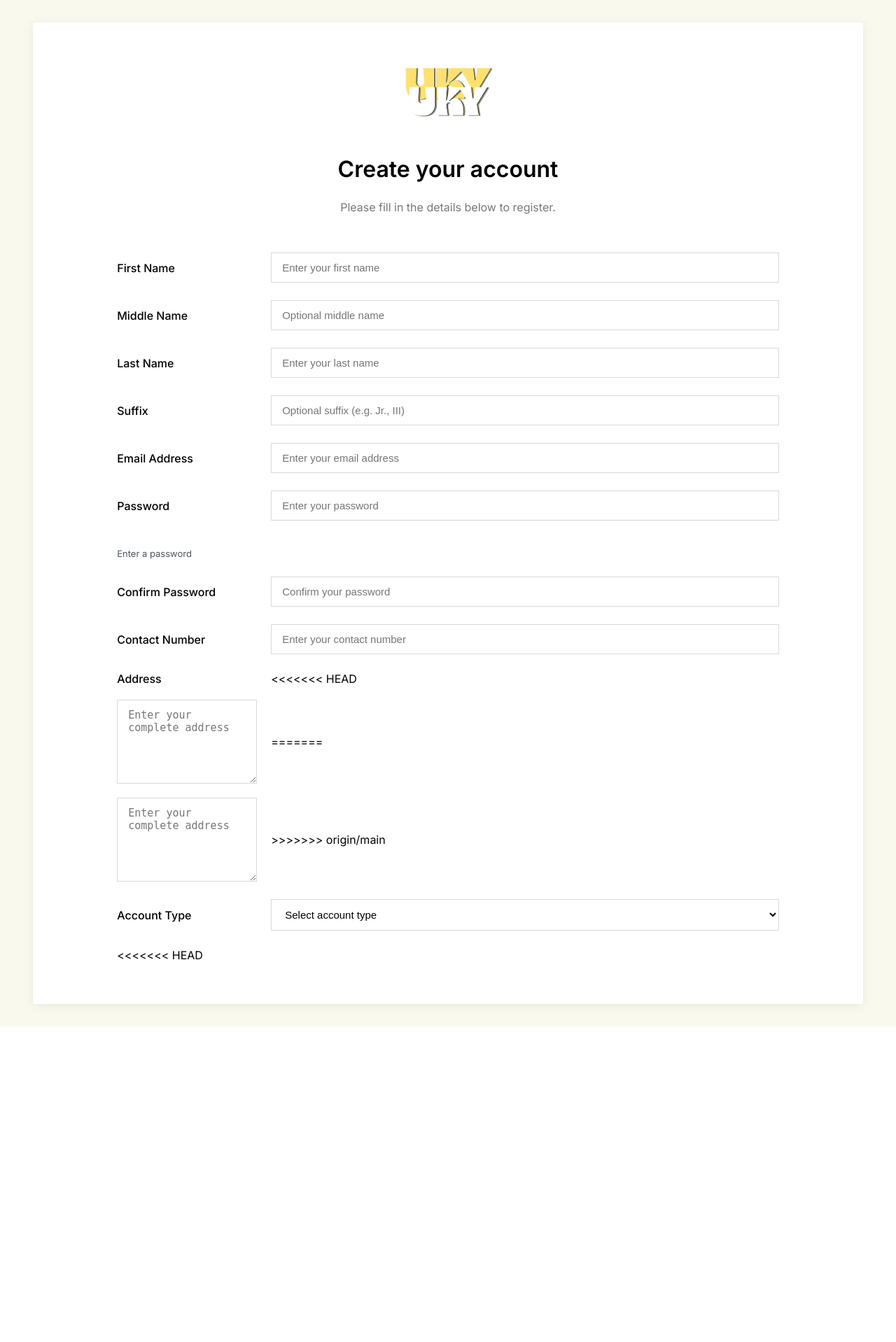
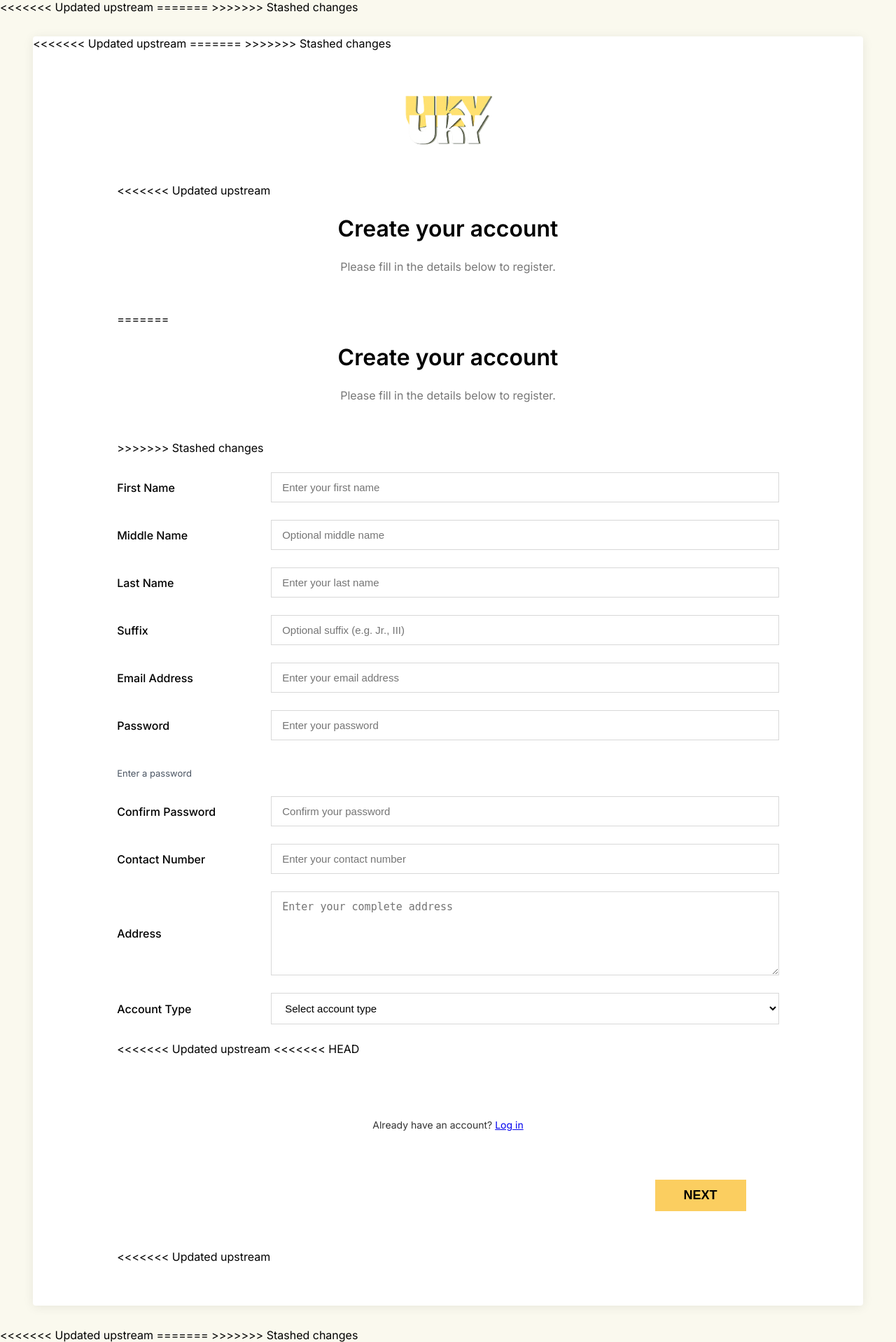
Before and after one commit to mang2mas/E_Commerce_Ukay_Repo, a Spring Boot app: page /REGISTRATION.html in a window 1280 px wide. Shown: the whole page at 70% size. Before the commit the page ends 1467 px from the top, so only its background shows below. Run offline with Spring Boot 4, Linux system fonts and the light colour scheme; some of the project's set-up classes (security, data sources, template engines, error pages and the like) are left out, and stand-ins take their place.

Commit message:
Add Maven clean plugin and update registration form HTML structure

```diff
--- a/backend/src/main/resources/application.properties
+++ b/backend/src/main/resources/application.properties
@@ -2,7 +2,7 @@ spring.application.name=backend
 
 spring.datasource.url=${DB_URL:jdbc:mysql://localhost:3306/group6_ecommerce?allowPublicKeyRetrieval=true&useSSL=false&serverTimezone=UTC}
 spring.datasource.username=${DB_USERNAME:root}
-spring.datasource.password=${DB_PASSWORD:GreenMoss57}
+spring.datasource.password=${DB_PASSWORD:jenmarcpromax}
 spring.datasource.driver-class-name=com.mysql.cj.jdbc.Driver
 
 spring.jpa.hibernate.ddl-auto=update
--- a/backend/src/main/resources/static/REGISTRATION.html
+++ b/backend/src/main/resources/static/REGISTRATION.html
@@ -1,82 +1,119 @@
 <!DOCTYPE html>
 <html lang="en">
 <head>
+<<<<<<< Updated upstream
   <meta charset="UTF-8">
   <meta name="viewport" content="width=device-width, initial-scale=1.0">
   <title>Register</title>
   <link rel="stylesheet" href="css/Registrationglobal.css">
   <link rel="stylesheet" href="css/REGISTRATION.css">
   <link href="https://fonts.googleapis.com/css2?family=Inter:wght@400;500;600;700&display=swap" rel="stylesheet">
+=======
+    <meta charset="UTF-8">
+    <meta name="viewport" content="width=device-width, initial-scale=1.0">
+    <title>Register</title>
+
+
+    <link rel="stylesheet" href="css/Registrationglobal.css">
+    <link rel="stylesheet" href="css/REGISTRATION.css">
+
+
+    <link
+      href="https://fonts.googleapis.com/css2?family=Inter:wght@400;500;600;700&display=swap"
+      rel="stylesheet"
+    >
+>>>>>>> Stashed changes
 </head>
 <body>
 
+
 <form id="registrationForm" class="frame9">
   <section class="frame10">
+<<<<<<< Updated upstream
+=======
+
+
+>>>>>>> Stashed changes
     <div class="logo-container">
       <img src="images/LOGO.png" alt="Logo" class="form-logo">
     </div>
 
+
     <div class="form-body">
+<<<<<<< Updated upstream
       <h2 class="form-title">Create your account</h2>
       <p class="form-subtitle">Please fill in the details below to register.</p>
+=======
+
+
+      <h2 class="form-title">Create your account</h2>
+
+
+      <p class="form-subtitle">
+        Please fill in the details below to register.
+      </p>
+>>>>>>> Stashed changes
+
 
       <div class="form-row">
         <label for="firstName">First Name</label>
         <input id="firstName" name="firstName" type="text" placeholder="Enter your first name" required>
       </div>
 
+
       <div class="form-row">
         <label for="middleName">Middle Name</label>
         <input id="middleName" name="middleName" type="text" placeholder="Optional middle name">
       </div>
+
 
       <div class="form-row">
         <label for="lastName">Last Name</label>
         <input id="lastName" name="lastName" type="text" placeholder="Enter your last name" required>
       </div>
 
+
       <div class="form-row">
         <label for="suffix">Suffix</label>
         <input id="suffix" name="suffix" type="text" placeholder="Optional suffix (e.g. Jr., III)">
       </div>
+
 
       <div class="form-row">
         <label for="email">Email Address</label>
         <input id="email" name="email" type="email" placeholder="Enter your email address" required>
       </div>
 
+
       <div class="form-row">
         <label for="password">Password</label>
         <input id="password" name="password" type="password" placeholder="Enter your password" required>
       </div>
+
 
       <div class="password-strength-row">
         <div class="password-strength-bar" id="passwordStrengthBar"></div>
         <div class="password-strength-label" id="passwordStrengthLabel">Enter a password</div>
       </div>
 
+
       <div class="form-row">
         <label for="confirmPassword">Confirm Password</label>
         <input id="confirmPassword" name="confirmPassword" type="password" placeholder="Confirm your password" required>
       </div>
+
 
       <div class="form-row">
         <label for="contactNumber">Contact Number</label>
         <input id="contactNumber" name="contactNumber" type="tel" inputmode="numeric" pattern="^09\d{9}$" placeholder="Enter your contact number" maxlength="11" required>
       </div>
 
+
       <div class="form-row">
         <label for="address">Address</label>
-<<<<<<< HEAD
         <textarea id="address" name="address" placeholder="Enter your complete address"></textarea>
-=======
-        <textarea
-          id="address"
-          name="address"
-          placeholder="Enter your complete address"
-        ></textarea>
->>>>>>> origin/main
       </div>
+
 
       <div class="form-row">
         <label for="accountType">Account Type</label>
@@ -88,6 +125,7 @@
         </select>
       </div>
 
+<<<<<<< Updated upstream
       <div id="seniorNotice" class="senior-notice" style="display:none;">
         <div class="notice-icon">ID</div>
         <div>If you are registering as a Senior Citizen or PWD, please upload a valid Senior Citizen ID or PWD ID.</div>
@@ -97,22 +135,8 @@
       <div id="idUploadSection" class="form-row" style="display:none;">
         <label for="idUpload">ID Upload</label>
         <input id="idUpload" name="idUpload" type="file" accept="image/*,.pdf">
-=======
-      <div
-        id="idUploadSection"
-        class="form-row"
-        style="display:none;"
-      >
-        <label for="idUpload">ID Upload</label>
+      </div>
 
-        <input
-          id="idUpload"
-          name="idUpload"
-          type="file"
-          accept="image/*,.pdf"
-        />
->>>>>>> origin/main
-      </div>
 
       <div id="successPopup" class="success-popup" hidden>
         <div class="success-popup-content">
@@ -121,15 +145,19 @@
         </div>
       </div>
 
+
       <div id="registerStatus" class="signup-prompt" style="text-align:center; margin-top:24px; font-size:14px; color:#c0392b;"></div>
+
 
       <div class="signup-prompt" style="text-align:center; margin-top:16px; font-size:14px; color:#333;">
         Already have an account? <a href="./login.html">Log in</a>
       </div>
 
+
       <div class="next-container">
         <button type="submit" class="frame-2367variant12">NEXT</button>
       </div>
+<<<<<<< Updated upstream
     </div>
   </section>
 </form>
@@ -156,61 +184,6 @@ function getPasswordStrength(password) {
   if (score >= 4) return { label: 'Strong password', width: '100%', color: '#22c55e' };
   if (score >= 3) return { label: 'Medium password', width: '65%', color: '#f59e0b' };
   return { label: 'Weak password', width: '30%', color: '#ef4444' };
-=======
-const accountType = document.getElementById("accountType");
-const idUploadSection = document.getElementById("idUploadSection");
-const seniorNotice = document.getElementById("seniorNotice");
-const registrationForm = document.getElementById("registrationForm");
-const passwordInput = document.getElementById("password");
-const passwordStrengthBar = document.getElementById("passwordStrengthBar");
-const passwordStrengthLabel = document.getElementById("passwordStrengthLabel");
-let formSubmitted = false;
-
-function showValidationError(fieldId, message) {
-  const button = document.getElementById(fieldId + "Error");
-  if (!button) return;
-  button.title = message;
-  if (message && formSubmitted) {
-    button.classList.add('active');
-    button.hidden = false;
-  } else {
-    button.classList.remove('active');
-    button.hidden = true;
-  }
-}
-
-function clearValidationErrors() {
-  [
-    'firstName', 'middleName', 'lastName', 'suffix', 'email',
-    'password', 'confirmPassword', 'contactNumber'
-  ].forEach(field => showValidationError(field, ''));
-}
-
-function validateField(fieldId) {
-  const value = document.getElementById(fieldId).value.trim();
-  switch (fieldId) {
-    case 'firstName':
-      showValidationError(fieldId, value ? '' : 'First name is required');
-      break;
-    case 'lastName':
-      showValidationError(fieldId, value ? '' : 'Last name is required');
-      break;
-    case 'email':
-      showValidationError(fieldId, /^\S+@\S+\.\S+$/.test(value) ? '' : 'Enter a valid email address');
-      break;
-    case 'password':
-      showValidationError(fieldId, value && isPasswordAcceptable(value) ? '' : 'Password must be medium or strong');
-      break;
-    case 'confirmPassword':
-      showValidationError(fieldId, value === document.getElementById('password').value ? '' : 'Passwords do not match');
-      break;
-    case 'contactNumber':
-      showValidationError(fieldId, /^09\d{9}$/.test(value) ? '' : 'Contact number must be 11 digits and start with 09');
-      break;
-    default:
-      break;
-  }
->>>>>>> origin/main
 }
 
 function setPasswordStrength(password) {
@@ -220,37 +193,6 @@ function setPasswordStrength(password) {
   passwordStrengthLabel.textContent = result.label;
 }
 
-<<<<<<< HEAD
-=======
-function getPasswordStrength(password) {
-  if (!password) {
-    return { label: 'Enter a password', width: '0%', color: '#d1d5db' };
-  }
-
-  let score = 0;
-  if (password.length >= 8) score += 1;
-  if (password.length >= 10) score += 1;
-  if (/[a-z]/.test(password)) score += 1;
-  if (/[A-Z]/.test(password)) score += 1;
-  if (/[0-9]/.test(password)) score += 1;
-  if (/[^A-Za-z0-9]/.test(password)) score += 1;
-
-  if (score >= 5) {
-    return { label: 'Strong password', width: '100%', color: '#22c55e' };
-  }
-  if (score >= 3) {
-    return { label: 'Medium password', width: '65%', color: '#f59e0b' };
-  }
-
-  return { label: 'Weak password', width: '30%', color: '#ef4444' };
-}
-
-function isPasswordAcceptable(password) {
-  const strength = getPasswordStrength(password);
-  return strength.label === 'Medium password' || strength.label === 'Strong password';
-}
-
->>>>>>> origin/main
 function combineFullName() {
   const first = document.getElementById('firstName').value.trim();
   const middle = document.getElementById('middleName').value.trim();
@@ -259,74 +201,13 @@ function combineFullName() {
   return [first, middle, last, suffix].filter(Boolean).join(' ').replace(/\s+/g, ' ').trim();
 }
 
-<<<<<<< HEAD
 passwordInput.addEventListener('input', () => setPasswordStrength(passwordInput.value));
-=======
-function validateForm() {
-  clearValidationErrors();
-  let valid = true;
-
-  const firstName = document.getElementById('firstName').value.trim();
-  const lastName = document.getElementById('lastName').value.trim();
-  const email = document.getElementById('email').value.trim();
-  const password = document.getElementById('password').value;
-  const confirmPassword = document.getElementById('confirmPassword').value;
-  const contactNumber = document.getElementById('contactNumber').value.trim();
-  const accountTypeValue = accountType.value;
-
-  if (!firstName) {
-    showValidationError('firstName', 'First name is required');
-    valid = false;
-  }
-
-  if (!lastName) {
-    showValidationError('lastName', 'Last name is required');
-    valid = false;
-  }
-
-  if (!email || !/^\S+@\S+\.\S+$/.test(email)) {
-    showValidationError('email', 'Enter a valid email address');
-    valid = false;
-  }
-
-  if (!password) {
-    showValidationError('password', 'Password is required');
-    valid = false;
-  } else if (!isPasswordAcceptable(password)) {
-    showValidationError('password', 'Password must be medium or strong');
-    valid = false;
-  }
-
-  if (confirmPassword !== password) {
-    showValidationError('confirmPassword', 'Passwords do not match');
-    valid = false;
-  }
-
-  if (!/^09\d{9}$/.test(contactNumber)) {
-    showValidationError('contactNumber', 'Contact number must be 11 digits and start with 09');
-    valid = false;
-  }
-
-  if (accountTypeValue === 'Senior' || accountTypeValue === 'PWD') {
-    idUploadSection.style.display = 'grid';
-    seniorNotice.style.display = 'flex';
-  } else {
-    idUploadSection.style.display = 'none';
-    seniorNotice.style.display = 'none';
-  }
-
-  return valid;
-}
-
-passwordInput.addEventListener('input', () => {
-  setPasswordStrength(passwordInput.value);
-});
->>>>>>> origin/main
 
 const contactNumberInput = document.getElementById('contactNumber');
 contactNumberInput.addEventListener('input', () => {
   contactNumberInput.value = contactNumberInput.value.replace(/[^0-9]/g, '').slice(0, 11);
 });
+
 
 accountType.addEventListener('change', () => {
   if (accountType.value === 'Senior' || accountType.value === 'PWD') {
@@ -338,11 +219,28 @@ accountType.addEventListener('change', () => {
   }
 });
 
+<<<<<<< Updated upstream
+=======
+
+const validationFields = ['firstName', 'lastName', 'email', 'password', 'confirmPassword', 'contactNumber'];
+validationFields.forEach((fieldId) => {
+  const input = document.getElementById(fieldId);
+  if (!input) return;
+  input.addEventListener('input', () => {
+    if (formSubmitted) {
+      validateField(fieldId);
+    }
+  });
+});
+
+
+>>>>>>> Stashed changes
 registrationForm.addEventListener('submit', async (event) => {
   event.preventDefault();
   const statusEl = document.getElementById('registerStatus');
   statusEl.textContent = '';
 
+<<<<<<< Updated upstream
   const email = document.getElementById('email').value.trim();
   const password = document.getElementById('password').value;
   const confirmPassword = document.getElementById('confirmPassword').value;
@@ -364,8 +262,14 @@ registrationForm.addEventListener('submit', async (event) => {
   }
   if (!/^09\d{9}$/.test(contactNo)) {
     statusEl.textContent = 'Contact number must be 11 digits and start with 09.';
+=======
+
+  if (!validateForm()) {
+    document.getElementById('registerStatus').textContent = 'Please fix highlighted fields before continuing.';
+>>>>>>> Stashed changes
     return;
   }
+
 
   const payload = {
     fullName,
@@ -380,7 +284,14 @@ registrationForm.addEventListener('submit', async (event) => {
       : null
   };
 
+<<<<<<< Updated upstream
   statusEl.textContent = 'Registering...';
+=======
+
+  document.getElementById('registerStatus').textContent = 'Registering...';
+
+
+>>>>>>> Stashed changes
   try {
     const response = await fetch('/api/auth/register', {
       method: 'POST',
@@ -388,22 +299,52 @@ registrationForm.addEventListener('submit', async (event) => {
       body: JSON.stringify(payload)
     });
 
+
     if (!response.ok) {
       const errorText = await response.text();
       statusEl.textContent = 'Registration failed: ' + errorText;
       return;
     }
 
+<<<<<<< Updated upstream
     statusEl.textContent = '';
     const popup = document.getElementById('successPopup');
     popup.hidden = false;
     popup.classList.add('visible');
     setTimeout(() => { window.location.href = './login.html'; }, 1800);
+=======
+
+    document.getElementById('registerStatus').textContent = '';
+    registrationForm.reset();
+    setPasswordStrength('');
+    showSuccessPopup();
+>>>>>>> Stashed changes
   } catch (error) {
     statusEl.textContent = 'Registration failed: ' + error.message;
   }
 });
+<<<<<<< Updated upstream
+=======
+
+
+function showSuccessPopup() {
+  const popup = document.getElementById('successPopup');
+  if (!popup) return;
+  popup.hidden = false;
+  popup.classList.add('visible');
+  setTimeout(() => {
+    window.location.href = './login.html';
+  }, 2000);
+}
+>>>>>>> Stashed changes
 </script>
+
 
 </body>
 </html>
+<<<<<<< Updated upstream
+=======
+
+
+
+>>>>>>> Stashed changes
```
Also changed, not shown: backend/pom.xml (+8 -0 lines).
